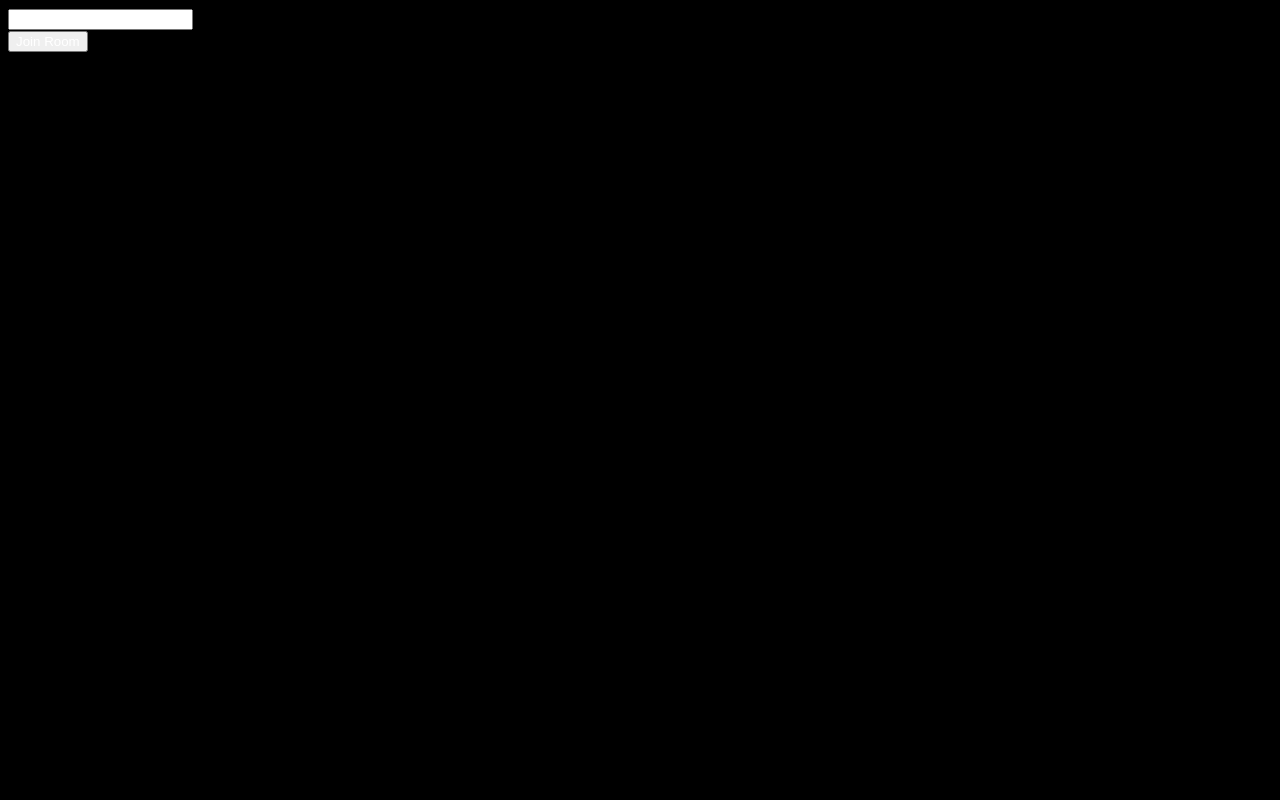
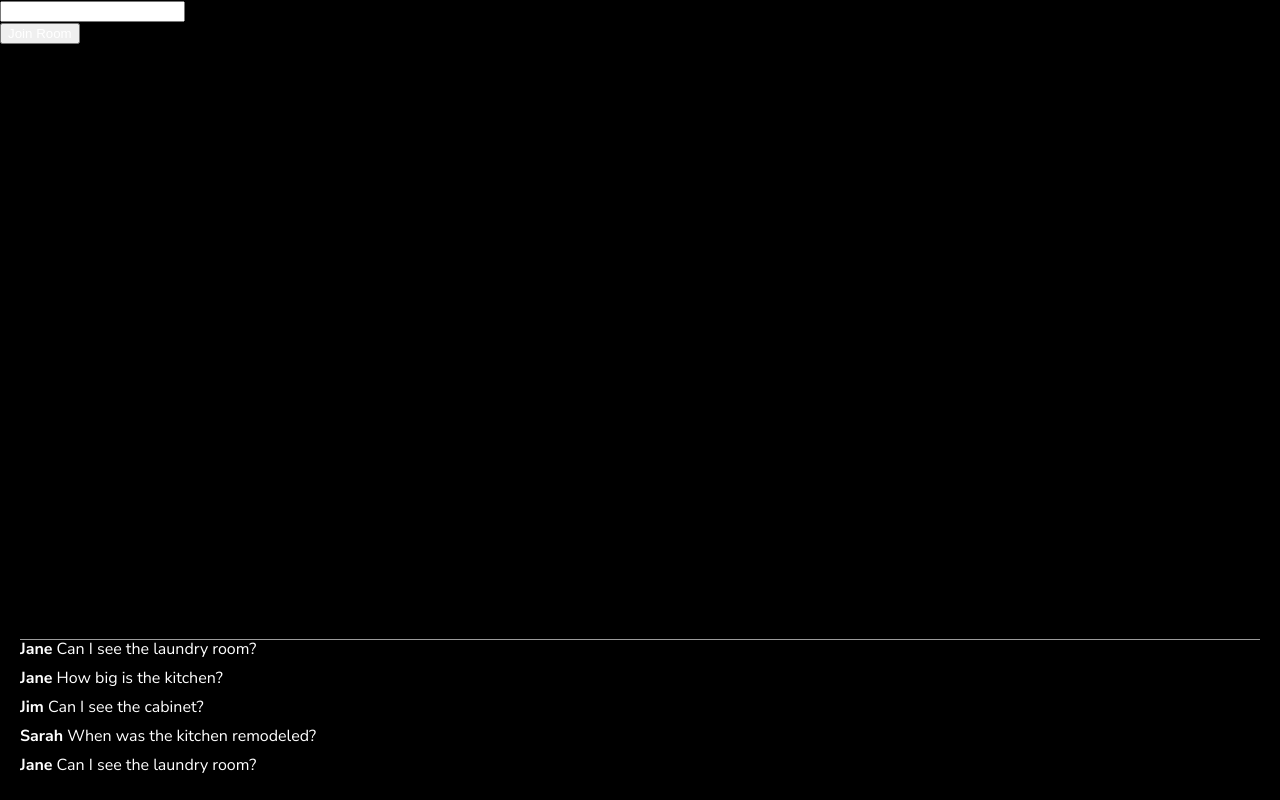
Before and after one commit to tamars2/TwilioReact, a React app: page / in a window 1280 px wide. Built offline with nearby package versions, Linux system fonts and the light colour scheme; no server answers.

Commit message:
Added a fake chat window with sample messages

```diff
--- /dev/null
+++ b/app/Chat.js
@@ -0,0 +1,60 @@
+import React, { Component } from 'react'
+import ReactDOM from 'react-dom'
+import PropTypes from 'prop-types'
+class Chat extends Component {
+  static propTypes = {
+    messages: PropTypes.array.isRequired,
+  }
+
+  constructor(props) {
+    super(props)
+    this.messageList = React.createRef()
+
+  }
+
+  // Thank you Google
+  // https://www.pubnub.com/tutorials/react/chat-message-history-and-infinite-scroll/#auto-scroll
+  scrollToBottom = () => {
+    const messageList = this.messageList.current
+    const scrollHeight = messageList.scrollHeight
+    const height = messageList.clientHeight
+    const maxScrollTop = scrollHeight - height
+    ReactDOM.findDOMNode(messageList).scrollTop = maxScrollTop > 0 ? maxScrollTop : 0
+  }
+
+  componentWillUpdate(nextProps) {
+    this.historyChanged = nextProps.messages.length !== this.props.messages.length;
+    if (this.historyChanged) {
+      const messageList = this.messageList.current
+      const scrollPos = messageList.scrollTop
+      const scrollBottom = (messageList.scrollHeight - messageList.clientHeight)
+      this.scrollAtBottom = (scrollBottom <= 10) || (scrollPos === scrollBottom)
+    }
+  }
+
+  componentDidMount() {
+    this.scrollToBottom()
+  }
+
+  componentDidUpdate() {
+    if (this.historyChanged && this.scrollAtBottom) {
+      this.scrollToBottom()
+    }
+  }
+
+  render() {
+    return (
+      <div className="chat-message-wrapper">
+        <div className="chat-messages" ref={this.messageList}>
+          {this.props.messages.map((m => (
+            <div className="chat-message" key={m.id}>
+              <strong>{m.from}</strong> {m.message}
+            </div>
+          )))}
+        </div>
+      </div>
+    )
+  }
+}
+
+export default Chat
--- /dev/null
+++ b/app/PropertyChatBox.js
@@ -0,0 +1,34 @@
+import React, { Component } from 'react'
+import PropertyInfo from './PropertyInfo'
+import Chat from './Chat'
+
+class PropertyChatBox extends Component {
+  constructor(props) {
+    super(props)
+
+    // Oldest first
+    this.state = {
+      messages: [
+        { id: 1, from: 'Jane', message: 'How big is the kitchen?' },
+        { id: 2, from: 'Jim', message: 'Can I see the cabinet?' },
+        { id: 3, from: 'Sarah', message: 'When was the kitchen remodeled?' },
+        { id: 4, from: 'Jane', message: 'Can I see the laundry room?' },
+        { id: 5, from: 'Jane', message: 'How big is the kitchen?' },
+        { id: 6, from: 'Jim', message: 'Can I see the cabinet?' },
+        { id: 7, from: 'Sarah', message: 'When was the kitchen remodeled?' },
+        { id: 8, from: 'Jane', message: 'Can I see the laundry room?' },
+      ]
+    }
+  }
+
+  render() {
+    return (
+      <div className="property-chat-box">
+        <PropertyInfo />
+        <Chat messages={this.state.messages} />
+      </div>
+    )
+  }
+}
+
+export default PropertyChatBox
--- a/app/VideoComponent.js
+++ b/app/VideoComponent.js
@@ -3,7 +3,7 @@ import { instanceOf } from 'prop-types'
 import Video from 'twilio-video'
 import axios from 'axios'
 import { withCookies, Cookies } from 'react-cookie'
-import PropertyInfo from './PropertyInfo'
+import PropertyChatBox from './PropertyChatBox'
 class VideoComponent extends Component {
   static propTypes = {
     cookies: instanceOf(Cookies).isRequired
@@ -210,7 +210,7 @@ render() {
       </div>
       {/* The following div element shows all remote media (other participant’s tracks) */}
       <div ref="remoteMedia" id="remote-media" />
-      <PropertyInfo />
+      <PropertyChatBox />
     </div>
   )
 }
--- a/app/styles/styles.css
+++ b/app/styles/styles.css
@@ -2,6 +2,9 @@ html, body {
   font-family: 'Nunito Sans', sans-serif;
   background: #000;
   color: #fff;
+  margin: 0;
+  width: 100%;
+  height: 100%;
 }
 
 button {
@@ -16,13 +19,38 @@ video {
   height: 100%;
 }
 
-.property-info {
+.property-chat-box {
   position: absolute;
   left: 0;
   right: 0;
   bottom: 0;
   padding: 20px;
   background: linear-gradient(0deg, black, rgba(0, 0, 0, 0));
+}
+
+.chat-message-wrapper {
+  height: 140px;
+  position: relative;
+}
+
+.chat-messages {
+  position: absolute;
+  left: 0;
+  right: 0;
+  bottom: 0;
+  overflow: auto;
+  max-height: 140px;
+}
+
+.chat-message {
+  line-height: 24px;
+  margin: 5px 0;
+}
+
+.property-info {
+  border: 1px solid #9B9B9B;
+  border-width: 0 0 1px 0;
+  padding-bottom: 10px;
 }
 
 .property-name {
@@ -32,6 +60,7 @@ video {
 
 .property-second-line {
   font-size: 16px;
+  line-height: 2;
 }
 
 .flex-container {
```
